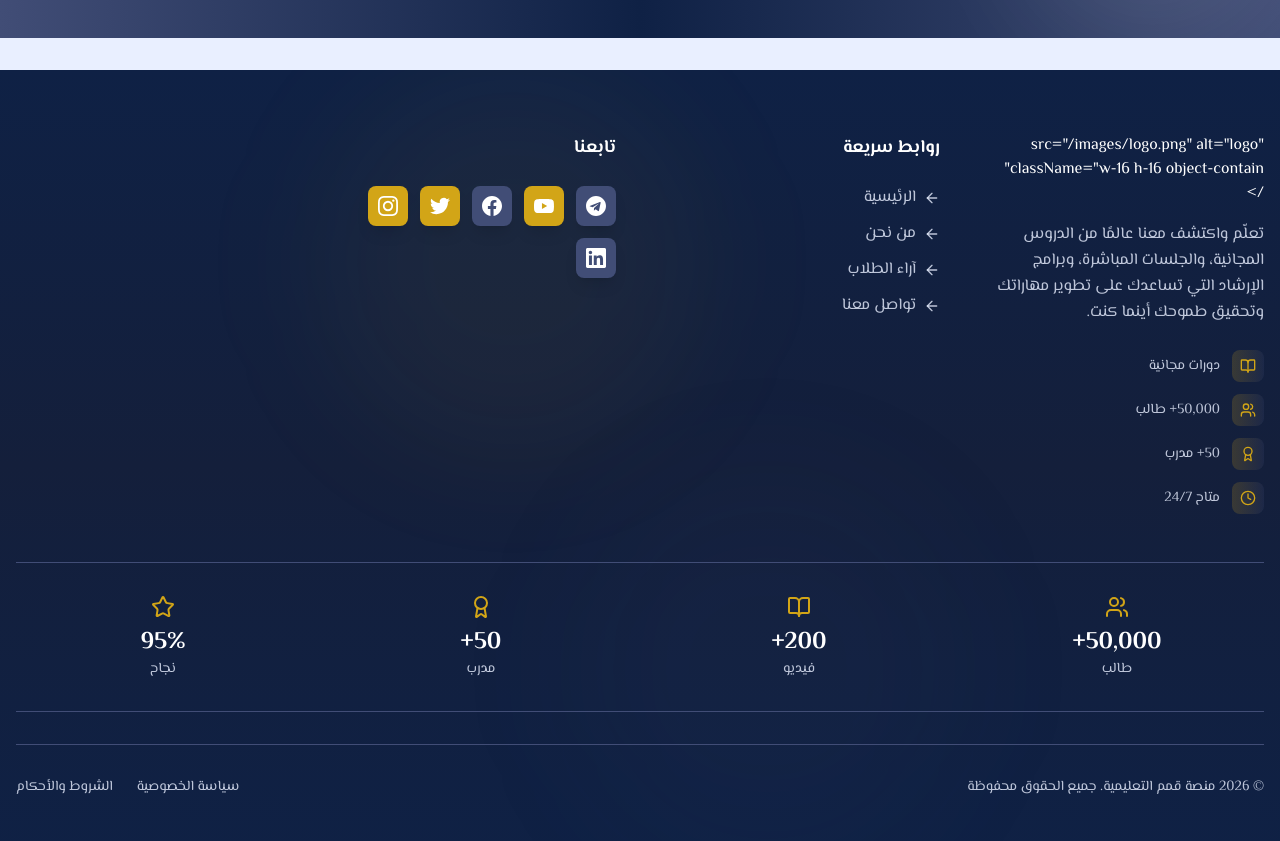
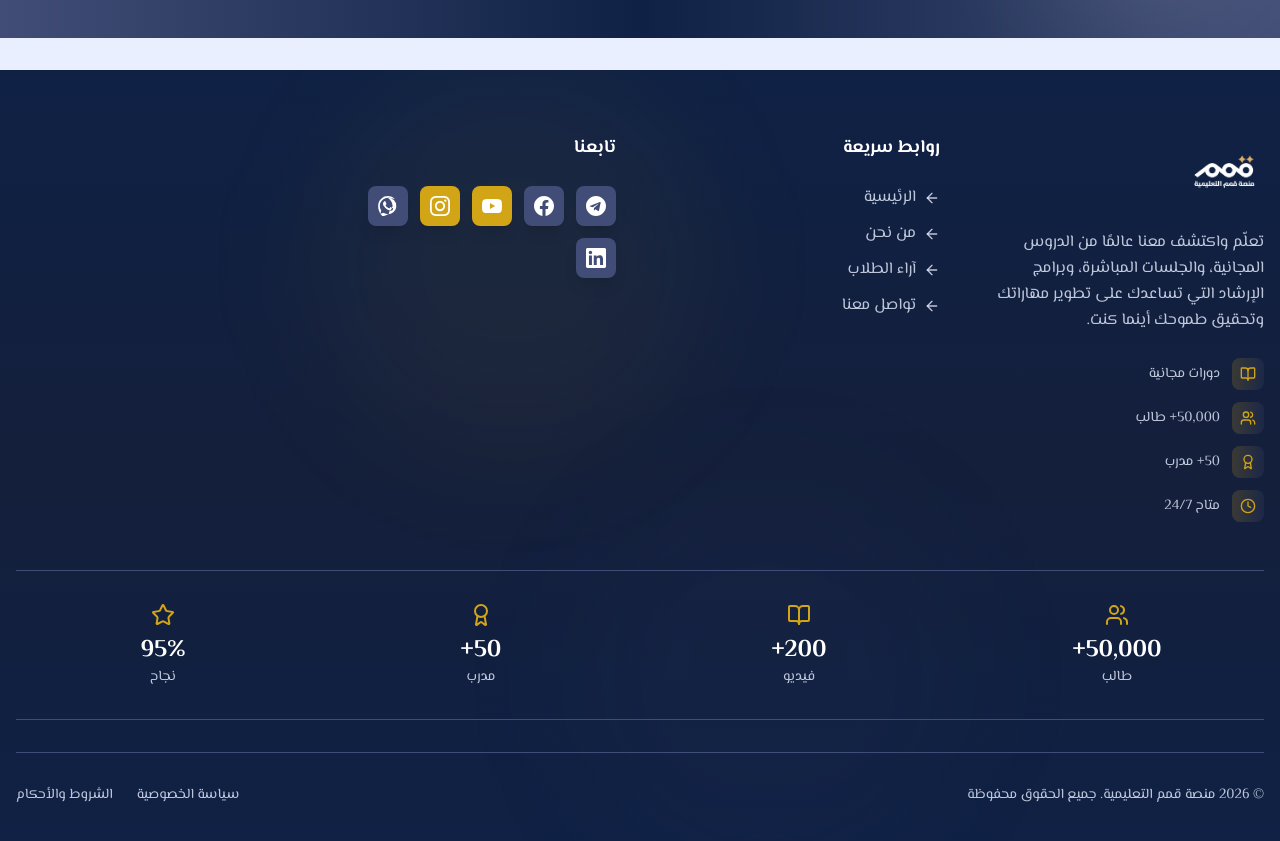
Before and after one commit to Mohamed-Web22/mohamed, a React (Vite) app: page / in a window 1280 px wide. Shown: the part 6740-7581 px from the top of the page. Built offline with nearby package versions, Linux system fonts and the light colour scheme.

Commit message:
new update1

```diff
--- a/src/components/Footer/Footer.jsx
+++ b/src/components/Footer/Footer.jsx
@@ -2,6 +2,8 @@ import React from 'react';
 import { Link } from 'react-router-dom';
 import { motion } from 'framer-motion';
 import { useLanguage } from '../../context/LanguageContext.jsx';
+import WhatsAppIcon from './WhatsAppIcon.jsx';
+import logo from '/images/logo.png';
 import {
   Mail, Phone, MapPin, ArrowRight, Clock, Users, BookOpen,
   Award, Star, MessageCircle
@@ -57,13 +59,13 @@ export default function Footer({ scrollToSection }) {
     }
   };
 
-  const socialLinks = [
-    { icon: TelegramIcon, label: 'Telegram', href: 'https://t.me/qimamsudanese', color: 'bg-[#414d76] hover:bg-[#d2a517]' },
-    { icon: YoutubeIcon, label: 'YouTube', href: '#', color: 'bg-[#d2a517] hover:bg-[#414d76]' },
-    { icon: FacebookIcon, label: 'Facebook', href: '#', color: 'bg-[#414d76] hover:bg-[#d2a517]' },
-    { icon: TwitterIcon, label: 'Twitter', href: '#', color: 'bg-[#d2a517] hover:bg-[#414d76]' },
-    { icon: InstagramIcon, label: 'Instagram', href: '#', color: 'bg-[#d2a517] hover:bg-[#414d76]' },
-    { icon: LinkedInIcon, label: 'LinkedIn', href: '#', color: 'bg-[#414d76] hover:bg-[#d2a517]' },
+const socialLinks = [
+    { icon: TelegramIcon, label: 'Telegram', href: 'https://t.me/gimam22', color: 'bg-[#414d76] hover:bg-[#d2a517]' },
+    { icon: FacebookIcon, label: 'Facebook', href: 'http://facebook.com/qimamplatform', color: 'bg-[#414d76] hover:bg-[#d2a517]' },
+    { icon: YoutubeIcon, label: 'YouTube', href: 'http://www.youtube.com/@qimam.platform', color: 'bg-[#d2a517] hover:bg-[#414d76]' },
+    { icon: InstagramIcon, label: 'Instagram', href: 'https://www.instagram.com/gimam.platform?igsh=dWJ1dDF4ZjBnZG8z', color: 'bg-[#d2a517] hover:bg-[#414d76]' },
+    { icon: WhatsAppIcon, label: 'WhatsApp', href: 'https://whatsapp.com/channel/0029Vb2pu5hIXnls5n6FgF2o', color: 'bg-[#414d76] hover:bg-[#d2a517]' },
+    { icon: LinkedInIcon, label: 'LinkedIn', href: 'https://www.linkedin.com/company/%D9%82%D9%85%D9%85/', color: 'bg-[#414d76] hover:bg-[#d2a517]' },
   ];
 
   const quickLinks = [
@@ -90,12 +92,7 @@ export default function Footer({ scrollToSection }) {
       <div className="relative z-10 max-w-7xl mx-auto px-4 py-16">
         <div className="grid grid-cols-1 md:grid-cols-2 lg:grid-cols-4 gap-12 mb-12">
           <div className="lg:col-span-1">
-            <motion.div initial={{ opacity: 0, y: 20 }} whileInView={{ opacity: 1, y: 0 }} viewport={{ once: true }}>
-              <Link to="/" className="flex items-center gap-3 mb-4">
-src="/images/logo.png" alt="logo" className="w-16 h-16 object-contain" />
-
-              </Link>
-              <p className="text-[#e9efff]/80 mb-6 leading-relaxed">
+<motion.div initial={{ opacity: 0, y: 20 }} whileInView={{ opacity: 1, y: 0 }} viewport={{ once: true }}>              <Link to="/" className="flex items-center gap-3 mb-4">               <img src={logo} className="w-20 h-20 object-contain" />              </Link>            <p className="text-[#e9efff]/80 mb-6 leading-relaxed">
                 {lang === 'ar'
                   ? 'تعلّم واكتشف معنا عالمًا من الدروس المجانية، والجلسات المباشرة، وبرامج الإرشاد التي تساعدك على تطوير مهاراتك وتحقيق طموحك أينما كنت.'
                   : 'Learn and discover with us a world of free lessons, live sessions, and mentorship programs that help you build skills and reach your goals wherever you are.'}
--- /dev/null
+++ b/src/components/Footer/WhatsAppIcon.jsx
@@ -0,0 +1,7 @@
+const WhatsAppIcon = () => (
+  <svg className="w-5 h-5" viewBox="0 0 24 24" fill="currentColor">
+    <path d="M17.472 14.382c-.297-.149-1.758-.867-2.03-.967-.273-.099-.471-.148-.67.15-.197.297-.767.966-.94 1.164-.173.199-.347.223-.644.075-.297-.15-1.255-.463-2.39-1.475-.883-.788-1.48-1.761-1.653-2.059-.173-.297-.018-.458.13-.606.134-.133.298-.347.446-.52.149-.174.198-.298.298-.497.099-.198.05-.371-.025-.52-.075-.149-.669-1.612-.916-2.207-.242-.579-.487-.5-.669-.51-.173-.008-.371-.01-.57-.01-.198 0-.52.074-.792.372-.272.297-1.04 1.016-1.04 2.479 0 1.462 1.065 2.875 1.213 3.074.149.198 2.096 3.2 5.077 4.487.709.306 1.262.489 1.694.625.712.227 1.36.195 1.871.118.571-.085 1.758-.719 2.006-1.413.248-.694.248-1.289.173-1.413-.074-.124-.272-.198-.57-.347m-5.421 7.403h-.004a9.87 9.87 0 01-5.031-1.378l-.361-.214-3.741.982.998-3.648-.235-.374a9.86 9.86 0 01-1.51-5.26c.001-5.45 4.436-9.884 9.888-9.884 2.64 0 5.122 1.03 6.988 2.898a9.825 9.825 0 012.893 6.994c-.003 5.45-4.437 9.884-9.885 9.884m8.413-18.297A11.815 11.815 0 0012.05 0C5.495 0 .16 5.335.157 11.892c.002 5.098 2.119 9.526 5.571 12.649L12.62 22l1.034-3.356a11.996 11.996 0 003.838-6.493c-.003-6.557-5.478-11.894-12.224-11.894z"/>
+  </svg>
+);
+
+export default WhatsAppIcon;
```
Also changed, not shown: 1 other file (tests, documents, lock files or other folders).
